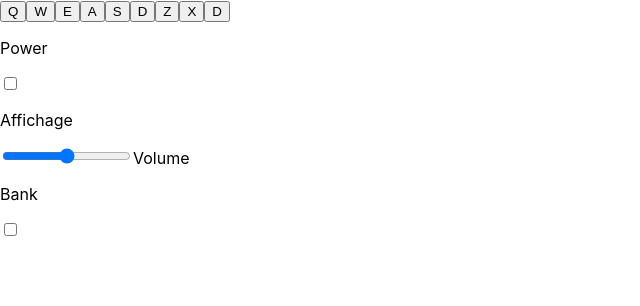
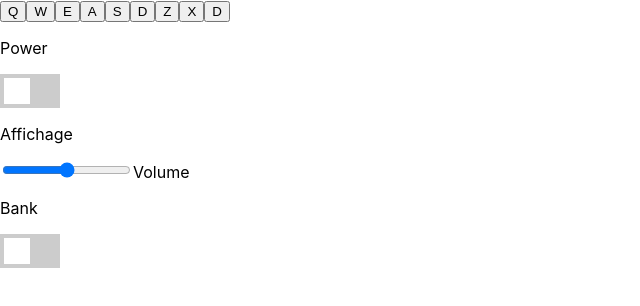
Before and after one commit to jblarriviere/drum-machine, a React (Create React App) app: page / in a window 1280 px wide. Shown: the top 306 px of the page, without its empty margins (0-640 px from the left). Built offline with nearby package versions, Linux system fonts and the light colour scheme.

Commit message:
Including the style for the switches

```diff
--- a/src/App.css
+++ b/src/App.css
@@ -2,37 +2,58 @@
   text-align: center;
 }
 
-.App-logo {
-  height: 40vmin;
-  pointer-events: none;
+
+/* STYLING THE SWITCHES */
+/* The switch - the box around the slider */
+.switch {
+  position: relative;
+  display: inline-block;
+  width: 60px;
+  height: 34px;
 }
 
-@media (prefers-reduced-motion: no-preference) {
-  .App-logo {
-    animation: App-logo-spin infinite 20s linear;
-  }
+/* Hide default HTML checkbox */
+.switch input {
+  opacity: 0;
+  width: 0;
+  height: 0;
 }
 
-.App-header {
-  background-color: #282c34;
-  min-height: 100vh;
-  display: flex;
-  flex-direction: column;
-  align-items: center;
-  justify-content: center;
-  font-size: calc(10px + 2vmin);
-  color: white;
+/* The slider */
+.slider {
+  position: absolute;
+  cursor: pointer;
+  top: 0;
+  left: 0;
+  right: 0;
+  bottom: 0;
+  background-color: #ccc;
+  -webkit-transition: .4s;
+  transition: .4s;
 }
 
-.App-link {
-  color: #61dafb;
+.slider:before {
+  position: absolute;
+  content: "";
+  height: 26px;
+  width: 26px;
+  left: 4px;
+  bottom: 4px;
+  background-color: white;
+  -webkit-transition: .4s;
+  transition: .4s;
 }
 
-@keyframes App-logo-spin {
-  from {
-    transform: rotate(0deg);
-  }
-  to {
-    transform: rotate(360deg);
-  }
+input:checked + .slider {
+  background-color: #2196F3;
 }
+
+input:focus + .slider {
+  box-shadow: 0 0 1px #2196F3;
+}
+
+input:checked + .slider:before {
+  -webkit-transform: translateX(26px);
+  -ms-transform: translateX(26px);
+  transform: translateX(26px);
+}
```
